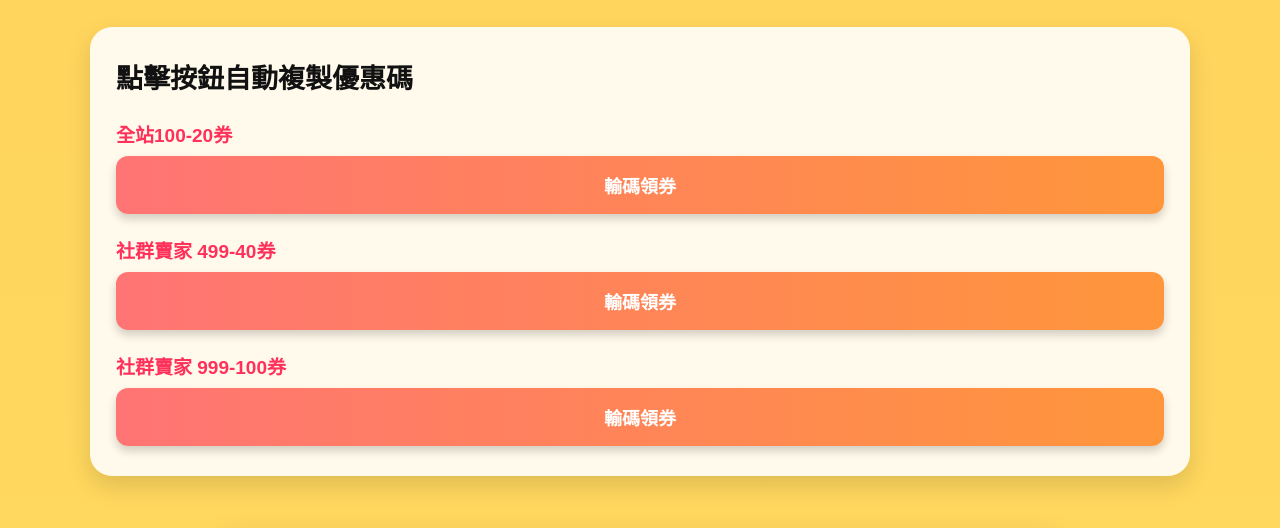
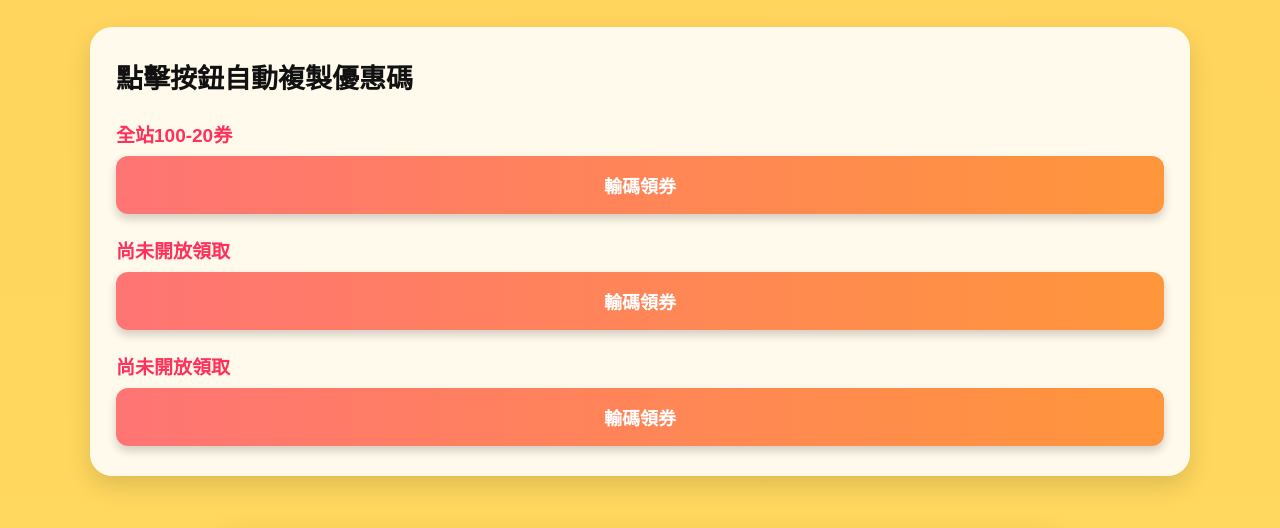
Before and after one commit to jerrylee91/shamoneynote.github.io-01-, a plain HTML site: page index.html in a window 1280 px wide. Shown: the part 244-772 px from the top of the page. Drawn offline with Linux system fonts and the light colour scheme.

Commit message:
Update index.html

```diff
--- a/index.html
+++ b/index.html
@@ -826,8 +826,8 @@
         <button
             class="coupon-button"
             onclick="copyAndOpen(
-                'NOV18SHO',
-                'https://s.shopee.tw/5LDYBXfoOs'
+                'SHO25NOV',
+                'https://s.shopee.tw/8VAl6nLYjg'
             )">
             輸碼領券
         </button>
@@ -838,13 +838,13 @@
     <div class="coupon">
 
         <div class="coupon-title">
-            社群賣家 499-40券
+            尚未開放領取
         </div>
 
         <button
             class="coupon-button"
             onclick="copyAndOpen(
-                'VPAFF40',
+                '尚未開放領取',
                 'https://s.shopee.tw/5LDYBXfoOs'
             )">
             輸碼領券
@@ -856,13 +856,13 @@
     <div class="coupon">
 
         <div class="coupon-title">
-            社群賣家 999-100券
+            尚未開放領取
         </div>
 
         <button
             class="coupon-button"
             onclick="copyAndOpen(
-                'VPAFF100',
+                '尚未開放領取',
                 'https://s.shopee.tw/5LDYBXfoOs'
             )">
             輸碼領券
```
